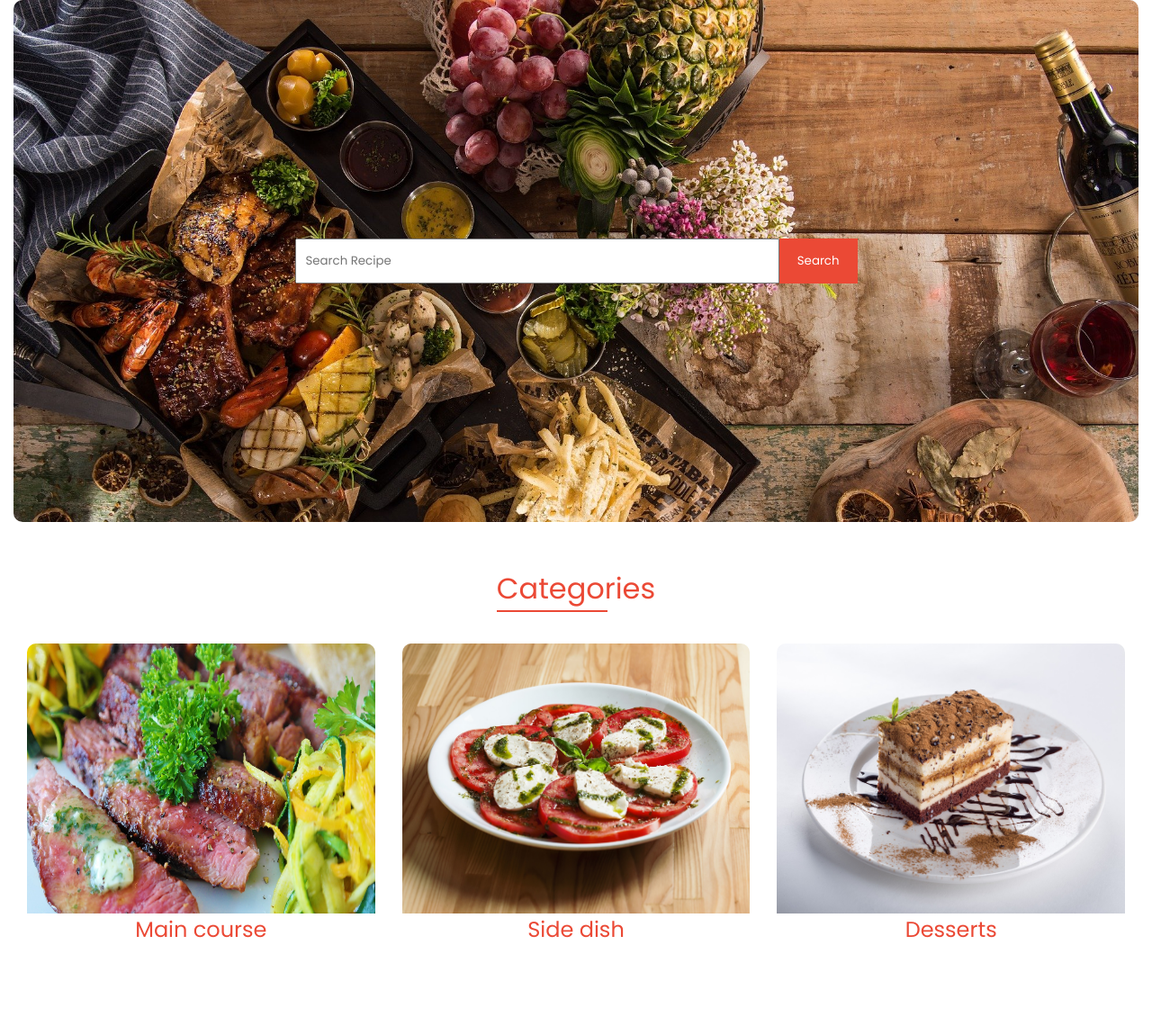
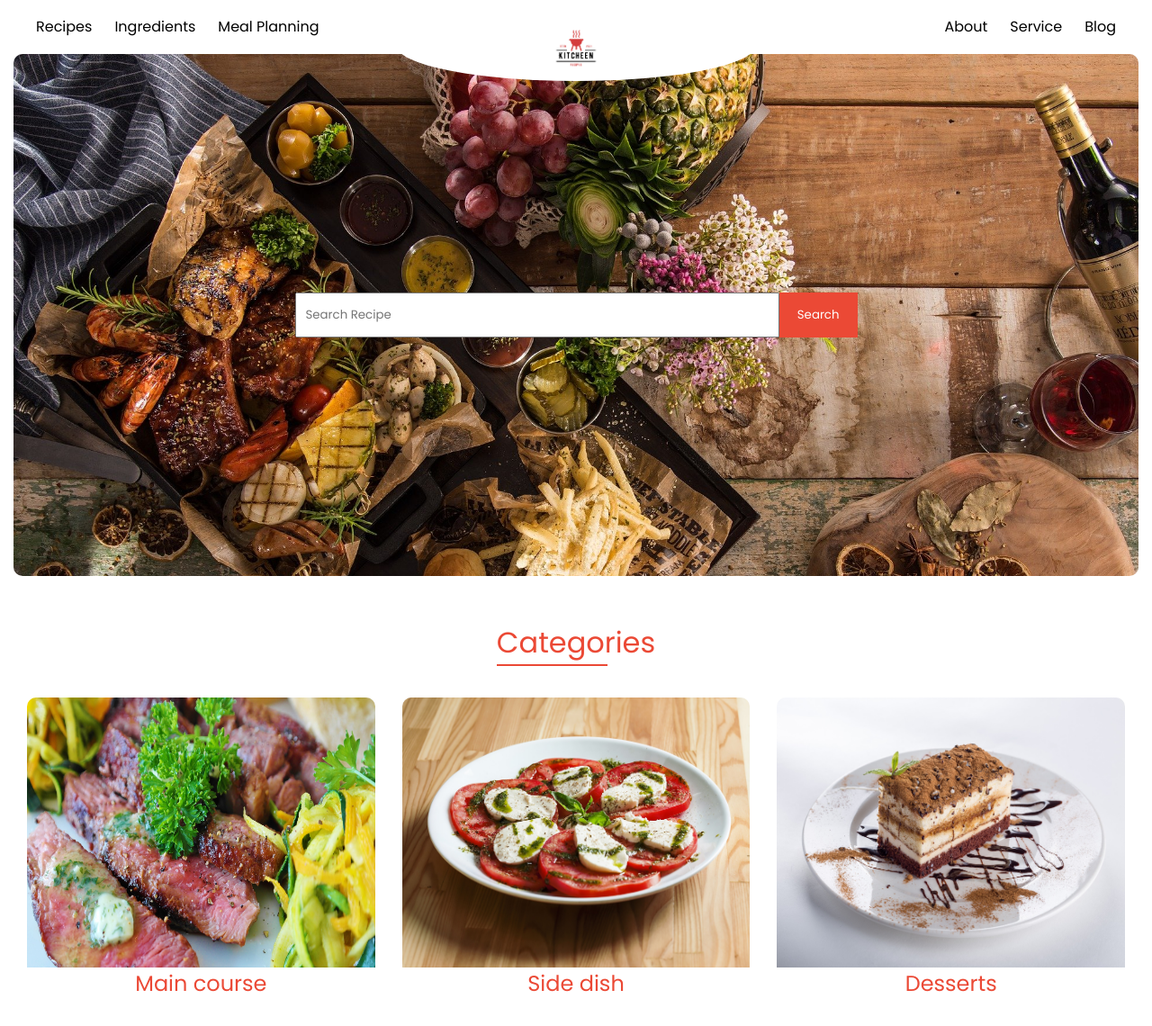
Before and after one commit to mart-anthony-stark/Food-Recipe-Web-App-React-TS, a React (Vite) app: page /home in a window 1280 px wide. Shown: the whole page at 90% size. Before the commit the page ends 1080 px from the top, so only its background shows below. Built offline with nearby package versions, Linux system fonts and the light colour scheme.

Commit message:
add: navbar component

```diff
--- a/src/App.tsx
+++ b/src/App.tsx
@@ -1,24 +1,36 @@
-import { lazy, Suspense } from 'react'
-import './App.css'
-import {BrowserRouter as Router, Routes, Route, Navigate} from 'react-router-dom'
-import Navbar from './components/navbar/Navbar'
-import Banner from './components/banner/Banner'
-const Home = lazy(()=> import('./views/home/Home'))
+import { lazy, Suspense } from "react";
+import "./App.css";
+import {
+  BrowserRouter as Router,
+  Routes,
+  Route,
+  Navigate,
+} from "react-router-dom";
+import Navbar from "./components/navbar/Navbar";
+const Home = lazy(() => import("./views/home/Home"));
 
 function App() {
   return (
     <div className="App">
       <main>
-      <Router>
-        <Routes>
-          <Route path="/" element={<Navigate to="/home"/>}/>
-          <Route path="/home" element={<Suspense fallback={<>...</>}><Home/></Suspense>}/>
-        </Routes>
-      </Router>
+        <Navbar />
+
+        <Router>
+          <Routes>
+            <Route path="/" element={<Navigate to="/home" />} />
+            <Route
+              path="/home"
+              element={
+                <Suspense fallback={<>...</>}>
+                  <Home />
+                </Suspense>
+              }
+            />
+          </Routes>
+        </Router>
       </main>
-
     </div>
-  )
+  );
 }
 
-export default App
+export default App;
```
